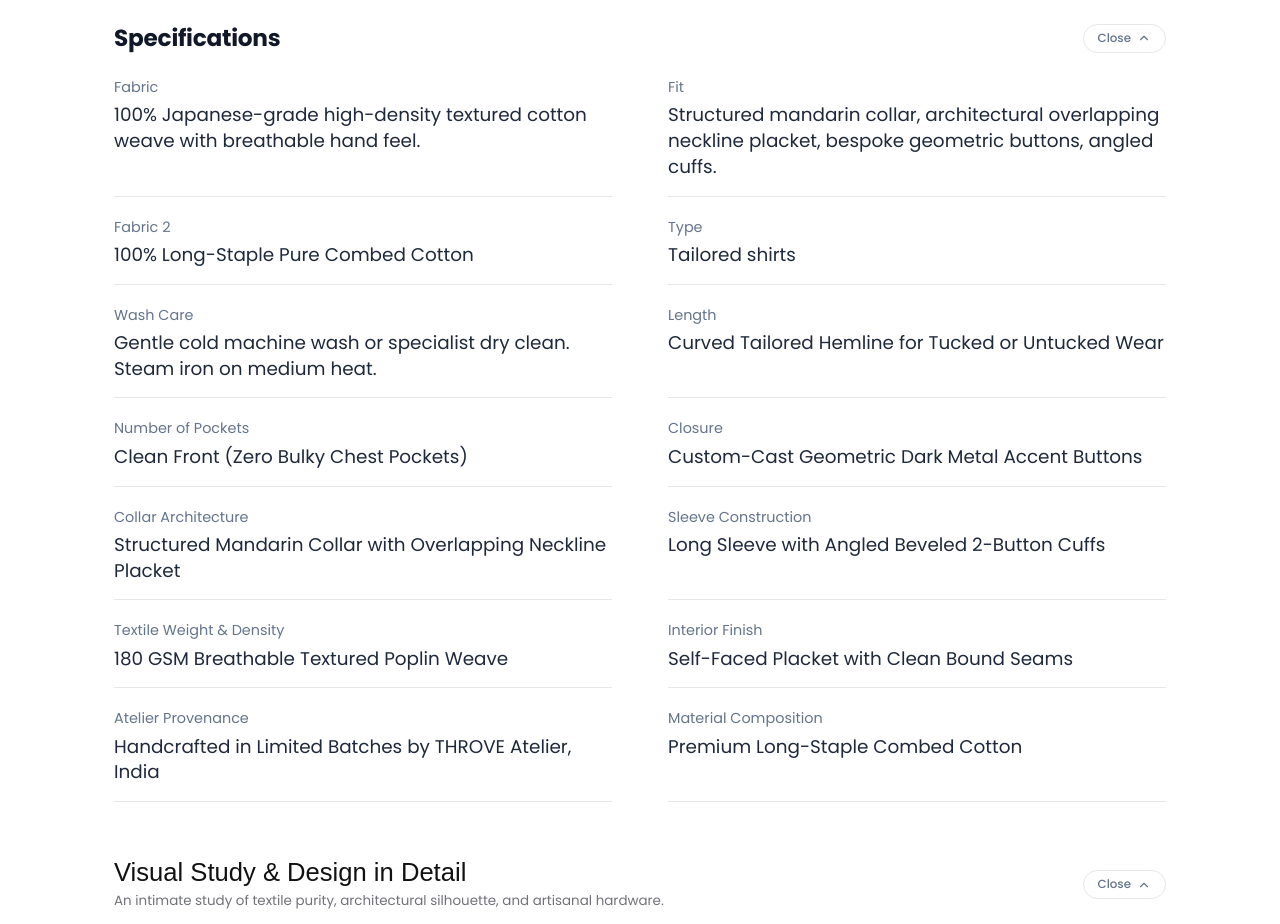
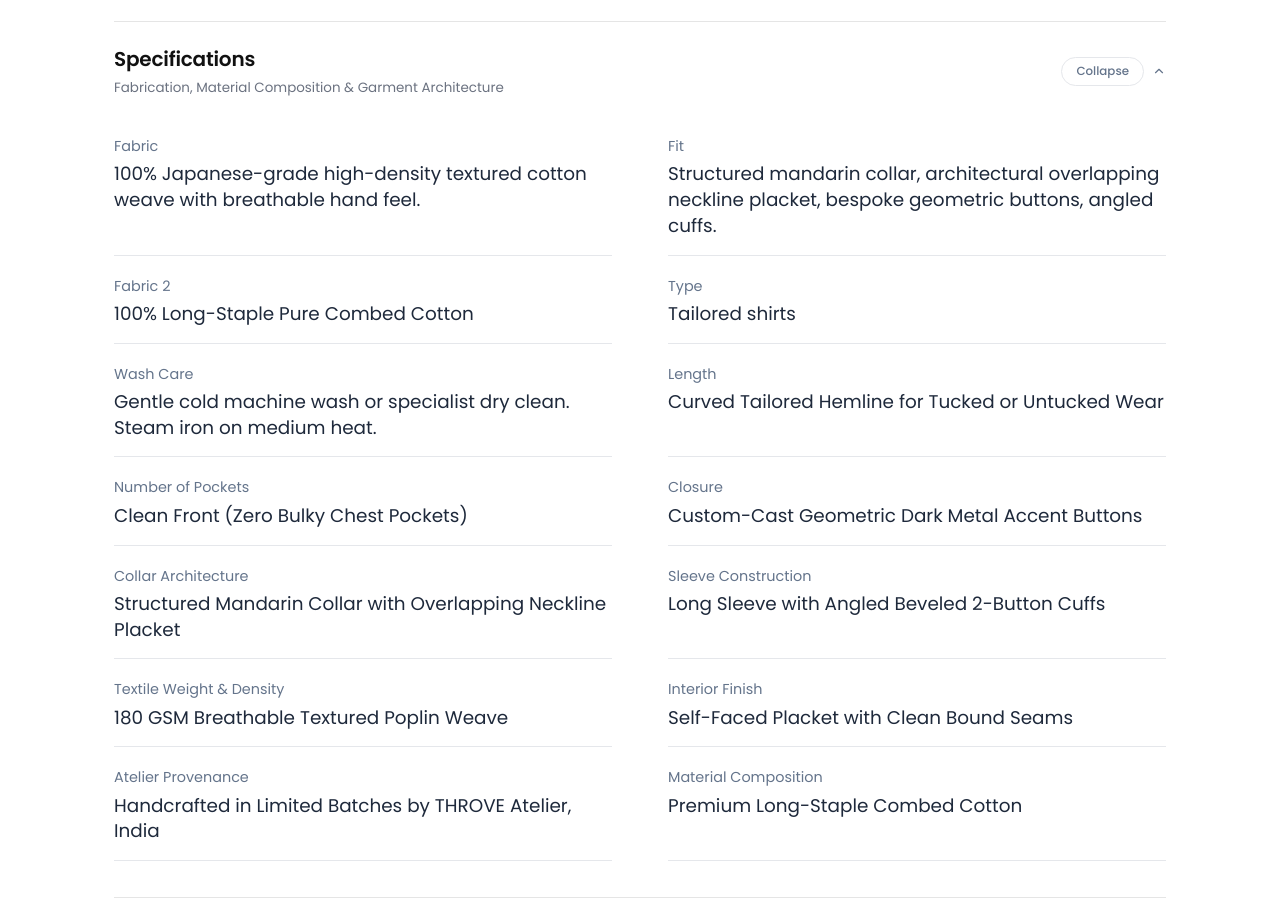
Before and after one commit to rushish-mewada/throve-frontend, a Next.js app: page /product/asymmetric-mandarin-shirt in a window 1280 px wide. Shown: the part 960-1884 px from the top of the page. Built offline with nearby package versions, Linux system fonts and the light colour scheme; no server answers; a web font is replaced by a local one.

Commit message:
feat(pdp): harmonize title sections into a unified luxury accordion system

```diff
--- a/src/app/(shop)/product/[handle]/_components/ProductSpecsSection/ProductSpecsSection.js
+++ b/src/app/(shop)/product/[handle]/_components/ProductSpecsSection/ProductSpecsSection.js
@@ -202,29 +202,36 @@ export default function ProductSpecsSection({ product }) {
         </p>
       </div>
 
-      {/* Sub-Section 1: The Specifications Table (Closable on all devices, matching Image 2 reference) */}
-      <div className={styles.tableSection}>
-        <div className={styles.tableHeaderBar}>
-          <h3 className={styles.tableTitle}>Specifications</h3>
+      {/* Unified Accordion Engine for Anatomy & Craftsmanship */}
+      <div className={styles.accordionGroup}>
+        {/* Accordion Item 1: Specifications */}
+        <div className={`${styles.accordionItem} ${isDossierOpen ? styles.itemOpen : ""}`}>
           <button
             type="button"
-            className={styles.toggleBtn}
+            className={styles.accordionHeaderBtn}
             onClick={() => setIsDossierOpen((prev) => !prev)}
             aria-expanded={isDossierOpen}
-            aria-controls="specifications-grid"
-            title={isDossierOpen ? "Collapse Specifications" : "Expand Specifications"}
+            aria-controls="specifications-body"
           >
-            <span>{isDossierOpen ? "Close" : "Expand"}</span>
-            <span className={`${styles.chevronIcon} ${isDossierOpen ? styles.chevronOpen : ""}`}>
+            <div className={styles.accordionHeaderLeft}>
+              <h3 className={styles.accordionTitle}>Specifications</h3>
+              <p className={styles.accordionSubtitle}>
+                Fabrication, Material Composition &amp; Garment Architecture
+              </p>
+            </div>
+            <div className={styles.accordionHeaderRight}>
+              <span className={styles.accordionToggleText}>{isDossierOpen ? "Collapse" : "Expand"}</span>
+              <span className={`${styles.accordionChevron} ${isDossierOpen ? styles.chevronOpen : ""}`}>
                 <svg width="14" height="14" viewBox="0 0 24 24" fill="none" stroke="currentColor" strokeWidth="2" strokeLinecap="round" strokeLinejoin="round">
                   <polyline points="6 9 12 15 18 9" />
                 </svg>
               </span>
+            </div>
           </button>
-        </div>
 
           {isDossierOpen && (
-          <div id="specifications-grid" className={styles.specGrid}>
+            <div id="specifications-body" className={styles.accordionBody}>
+              <div className={styles.specGrid}>
                 {specifications.map((item, idx) => (
                   <div key={idx} className={styles.specCell}>
                     <span className={styles.specLabel}>{item.label}</span>
@@ -232,37 +239,38 @@ export default function ProductSpecsSection({ product }) {
                   </div>
                 ))}
               </div>
+            </div>
           )}
         </div>
 
-      {/* Sub-Section 2: The Visual Study / Lookbook Engine (Closable on all devices) */}
-      <div className={styles.visualSection}>
-        <div className={styles.visualHeaderBar}>
-          <div className={styles.visualHeaderLeft}>
-            <h3 className={styles.visualSectionTitle}>Visual Study &amp; Design in Detail</h3>
-            <p className={styles.visualSectionSub}>
+        {/* Accordion Item 2: Visual Study & Design in Detail */}
+        <div className={`${styles.accordionItem} ${isVisualStudyOpen ? styles.itemOpen : ""}`}>
+          <button
+            type="button"
+            className={styles.accordionHeaderBtn}
+            onClick={() => setIsVisualStudyOpen((prev) => !prev)}
+            aria-expanded={isVisualStudyOpen}
+            aria-controls="visual-study-body"
+          >
+            <div className={styles.accordionHeaderLeft}>
+              <h3 className={styles.accordionTitle}>Visual Study &amp; Design in Detail</h3>
+              <p className={styles.accordionSubtitle}>
                 An intimate study of textile purity, architectural silhouette, and artisanal hardware.
               </p>
             </div>
-          <button
-            type="button"
-            className={styles.toggleBtn}
-            onClick={() => setIsVisualStudyOpen((prev) => !prev)}
-            aria-expanded={isVisualStudyOpen}
-            aria-controls="visual-study-blocks"
-            title={isVisualStudyOpen ? "Collapse Visual Study" : "Expand Visual Study"}
-          >
-            <span>{isVisualStudyOpen ? "Close" : "Expand"}</span>
-            <span className={`${styles.chevronIcon} ${isVisualStudyOpen ? styles.chevronOpen : ""}`}>
+            <div className={styles.accordionHeaderRight}>
+              <span className={styles.accordionToggleText}>{isVisualStudyOpen ? "Collapse" : "Expand"}</span>
+              <span className={`${styles.accordionChevron} ${isVisualStudyOpen ? styles.chevronOpen : ""}`}>
                 <svg width="14" height="14" viewBox="0 0 24 24" fill="none" stroke="currentColor" strokeWidth="2" strokeLinecap="round" strokeLinejoin="round">
                   <polyline points="6 9 12 15 18 9" />
                 </svg>
               </span>
+            </div>
           </button>
-        </div>
 
           {isVisualStudyOpen && (
-          <div id="visual-study-blocks" className={styles.visualBlocksList}>
+            <div id="visual-study-body" className={styles.accordionBody}>
+              <div className={styles.visualBlocksList}>
             {visualBlocks.map((block) => {
               // Layout: image_left (Image 1:1 on Left, Text on Right)
               if (block.layout === "image_left") {
@@ -408,7 +416,9 @@ export default function ProductSpecsSection({ product }) {
               );
             })}
               </div>
+            </div>
           )}
+        </div>
       </div>
     </section>
   );
--- a/src/app/(shop)/product/[handle]/_components/ProductSpecsSection/ProductSpecsSection.module.css
+++ b/src/app/(shop)/product/[handle]/_components/ProductSpecsSection/ProductSpecsSection.module.css
@@ -47,55 +47,95 @@
 }
 
 /* ------------------------------------------------------------
-   Sub-Section 1: The Specifications Table
-   Clean 2-column minimalist layout matching exact reference design
+   Unified Accordion Stack for Anatomy & Craftsmanship
    ------------------------------------------------------------ */
-.tableSection {
-  margin-bottom: 56px;
+.accordionGroup {
+  display: flex;
+  flex-direction: column;
+  border-top: 1px solid #e5e5e5;
+  margin-top: 24px;
 }
 
-.tableHeaderBar {
+.accordionItem {
+  border-bottom: 1px solid #e5e5e5;
+  transition: background-color 0.15s ease;
+}
+
+.accordionHeaderBtn {
+  width: 100%;
   display: flex;
   align-items: center;
   justify-content: space-between;
-  margin-bottom: 24px;
+  text-align: left;
+  background: transparent;
+  border: none;
+  padding: 22px 0;
+  cursor: pointer;
+  gap: 20px;
+  transition: all 0.15s ease;
 }
 
-.tableTitle {
+.accordionHeaderBtn:hover .accordionTitle {
+  color: #000000;
+}
+
+.accordionHeaderBtn:hover .accordionToggleText {
+  color: #111111;
+  border-color: #9ca3af;
+  background-color: #f8fafc;
+}
+
+.accordionHeaderLeft {
+  display: flex;
+  flex-direction: column;
+  gap: 4px;
+}
+
+.accordionTitle {
   font-family: var(--font-poppins), sans-serif;
-  font-size: 1.45rem;
-  font-weight: 700;
-  color: #111827;
+  font-size: 1.25rem;
+  font-weight: 600;
+  color: #111111;
   letter-spacing: -0.01em;
   margin: 0;
+  transition: color 0.15s ease;
 }
 
-.toggleBtn {
+.accordionSubtitle {
+  font-family: var(--font-poppins), sans-serif;
+  font-size: 0.84rem;
+  color: #6b7280;
+  margin: 0;
+  font-weight: 400;
+}
+
+.accordionHeaderRight {
+  display: flex;
+  align-items: center;
+  gap: 8px;
+  flex-shrink: 0;
+}
+
+.accordionToggleText {
   display: inline-flex;
   align-items: center;
   gap: 6px;
-  background: transparent;
-  border: 1px solid #e5e7eb;
   padding: 5px 14px;
   border-radius: 9999px;
+  border: 1px solid #e5e7eb;
   font-family: var(--font-poppins), sans-serif;
   font-size: 0.74rem;
   font-weight: 500;
   color: #64748b;
-  cursor: pointer;
+  background-color: transparent;
   transition: all 0.15s ease;
 }
 
-.toggleBtn:hover {
-  color: #0f172a;
-  border-color: #94a3b8;
-  background-color: #f8fafc;
-}
-
-.chevronIcon {
+.accordionChevron {
   display: inline-flex;
   align-items: center;
   justify-content: center;
+  color: #64748b;
   transition: transform 0.25s cubic-bezier(0.4, 0, 0.2, 1);
 }
 
@@ -103,11 +143,32 @@
   transform: rotate(180deg);
 }
 
+.accordionBody {
+  padding: 10px 0 36px 0;
+  animation: accordionFadeIn 0.25s ease-out;
+}
+
+@keyframes accordionFadeIn {
+  from {
+    opacity: 0;
+    transform: translateY(-6px);
+  }
+  to {
+    opacity: 1;
+    transform: translateY(0);
+  }
+}
+
+/* ------------------------------------------------------------
+   Sub-Section 1: The Specifications Table
+   Clean 2-column minimalist layout matching exact reference design
+   ------------------------------------------------------------ */
 .specGrid {
   display: grid;
   grid-template-columns: repeat(2, minmax(0, 1fr));
   column-gap: 56px;
   row-gap: 22px;
+  padding-top: 8px;
 }
 
 .specCell {
@@ -150,45 +211,11 @@
 /* ------------------------------------------------------------
    Sub-Section 2: Visual Story & Format Engine
    ------------------------------------------------------------ */
-.visualSection {
-  display: flex;
-  flex-direction: column;
-  gap: 24px;
-}
-
-.visualHeaderBar {
-  display: flex;
-  align-items: center;
-  justify-content: space-between;
-  margin-bottom: 8px;
-}
-
-.visualHeaderLeft {
-  display: flex;
-  flex-direction: column;
-  gap: 4px;
-}
-
-.visualSectionTitle {
-  font-family: var(--font-abhaya), serif;
-  font-size: 1.6rem;
-  font-weight: 500;
-  color: #111111;
-  margin: 0;
-}
-
-.visualSectionSub {
-  font-family: var(--font-poppins), sans-serif;
-  font-size: 0.84rem;
-  color: #71717a;
-  margin: 0;
-}
-
 .visualBlocksList {
   display: flex;
   flex-direction: column;
   gap: 36px;
-  margin-top: 8px;
+  padding-top: 12px;
 }
 
 /* Layout 1 & 2: Split 50/50 (image_left & image_right) */
```
Lines whose indentation alone changed are shown as unchanged.
